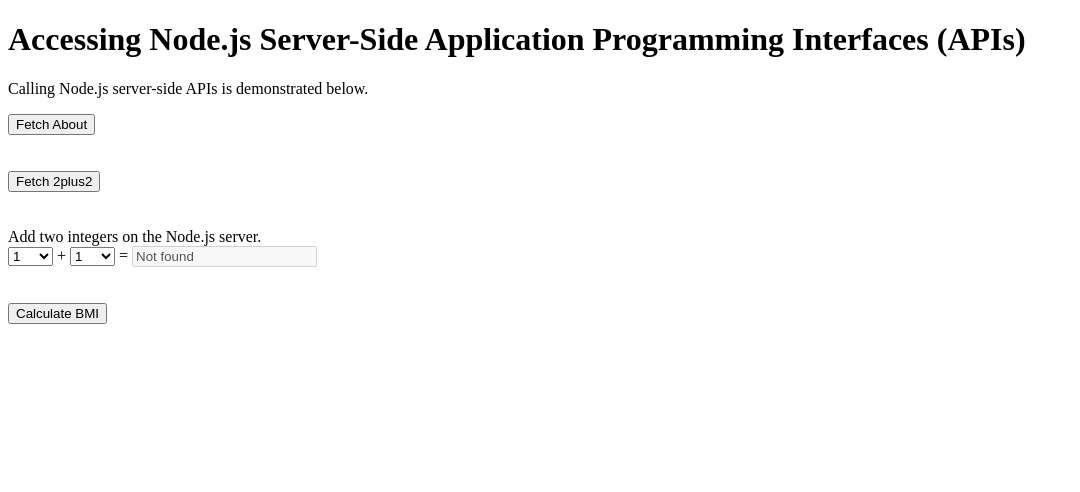
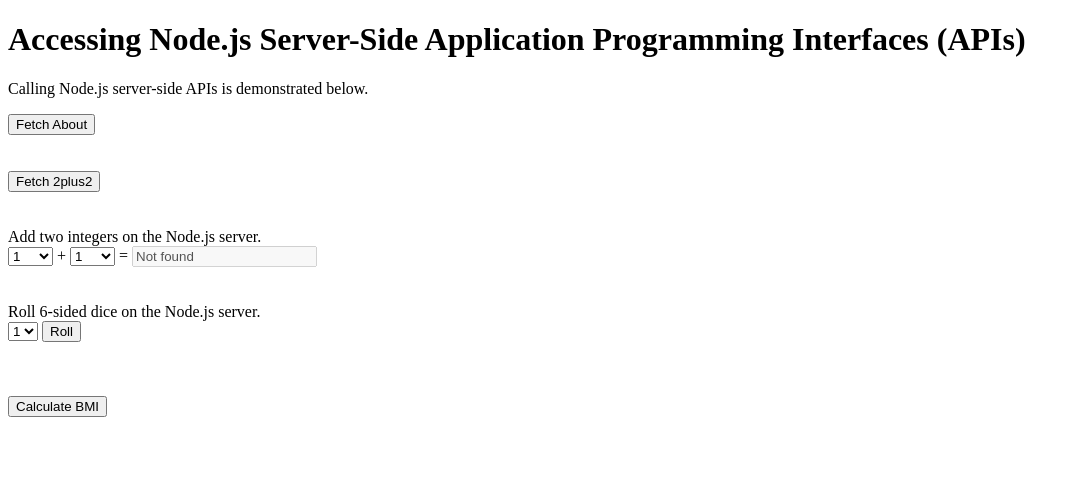
Before and after one commit to m-analitis/dice-roller-nodejs, a website: page static/fetching-from-server.html in a window 1280 px wide. Shown: the whole page, without its empty margins (0-1080 px from the left). Drawn offline with Linux system fonts and the light colour scheme; no server answers.

Commit message:
Implement dice rolling functionality

```diff
--- a/static/fetching-from-server.html
+++ b/static/fetching-from-server.html
@@ -31,6 +31,17 @@
 	<option>100</option>
 </select> =
 <input id="sum" disabled></input><br /><br /><br />
+
+Roll 6-sided dice on the Node.js server.<br />
+<select id="numDice">
+	<option>1</option>
+	<option>2</option>
+	<option>3</option>
+	<option>4</option>
+	<option>5</option>
+</select>
+<button type="button" onclick="rollDice()">Roll</button> <br />
+<div id="rolls"></div><br /><br /><br />
 
 <button type="button" onclick="calculateBMI()">Calculate BMI</button>
 <div id="bmi-result"></div>
@@ -67,6 +78,14 @@
 		document.getElementById("sum").value = responseText
 	}
 
+	async function rollDice() {
+		const n = document.getElementById("numDice").value
+		const fetchString = "/roll?num="+n
+		const response = await fetch(fetchString)
+		const responseText = await response.text()
+		document.getElementById("rolls").innerHTML = responseText
+	}
+
 	async function calculateBMI() {
 		// Approximate height and weight for a man in the US.
 		const response = await fetch('/calculate-bmi?feet=5&inches=10&lbs=186')
```
Also changed, not shown: index.js (+14 -0 lines).
